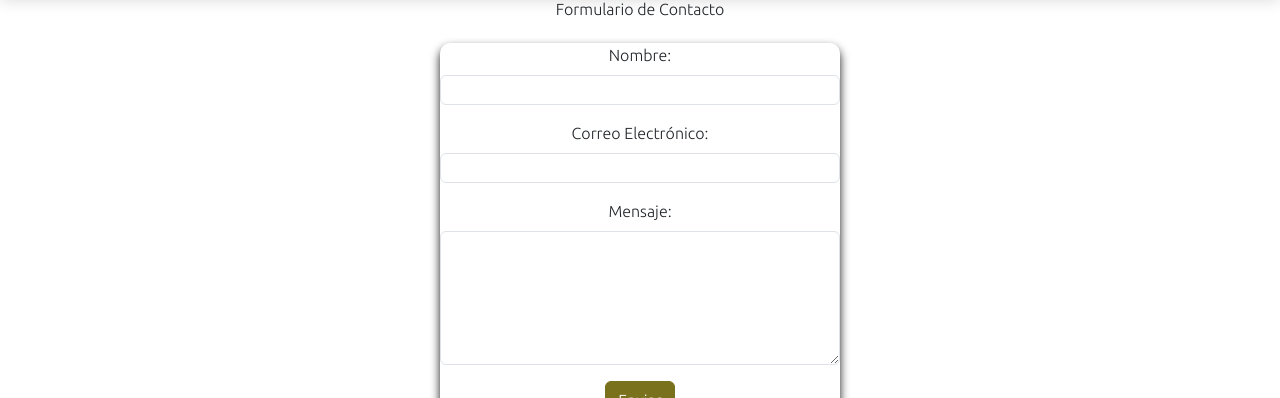
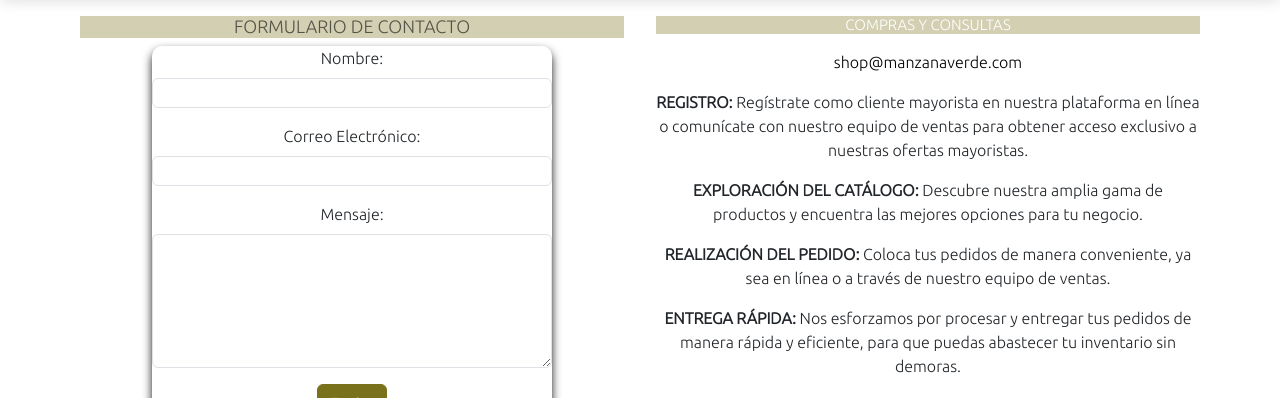
Before and after one commit to mfrancischini/PreEntrega3Francischini, a plain HTML site: page paginas/contacto.html in a window 1280 px wide. Shown: the part 94-492 px from the top of the page. Drawn offline with nearby package versions, Linux system fonts and the light colour scheme.

Commit message:
Se agrego texto en nosotros, contenido en contacto y un if en galeria

```diff
--- a/css/_footer.scss
+++ b/css/_footer.scss
@@ -1,4 +1,7 @@
 /* Inicio Footer */
+
+$animation-duration: 1s;
+$animation-timing-function: ease-in-out;
 
 h3 {
     text-align: center;
@@ -51,10 +54,6 @@ h3 {
     align-self: center;
 }
 
-// Definir variables para la duración y el tipo de animación
-$animation-duration: 1s;
-$animation-timing-function: ease-in-out;
-
 .rotate-animation {
   transform: rotate(0deg);
   transition: transform $animation-duration $animation-timing-function;
--- a/css/_formulario.scss
+++ b/css/_formulario.scss
@@ -19,4 +19,24 @@
     }
 }
 
+#titulo-formulario {
+    text-align: center;
+    text-transform: uppercase;
+    color: #00000098;
+    font-size: 18px;
+}
+
+a {
+    text-decoration: none;
+    color: #000;
+
+    &:hover {
+        color: $color-secundario;
+    }
+}
+span{
+    text-transform: uppercase;
+    font-weight: bold;
+}
+
 /* Fin Formulario Contacto */
--- a/css/_galeria.scss
+++ b/css/_galeria.scss
@@ -32,12 +32,25 @@
 
 
 @for $i from 1 through 12 {
-    .item#{$i} {
-        grid-area: img#{$i};
-        background-image:url(../imagenes/img#{$i}.jpg);
+    @if $i % 2==0 {
+        .item#{$i} {
+            grid-area: img#{$i};
+            background-image: url(../imagenes/img#{$i}.jpg);
+            border-color: $color-secundario;
+
+        }
     }
 
+    @else {
+        .item#{$i} {
+            grid-area: img#{$i};
+            background-image: url(../imagenes/img#{$i}.jpg);
+            border-radius: 50%;
+            border-color: $color-footer;
+        }
+    }
 }
 
 
+
 /* Fin Bloque Galeria */
--- a/css/_nosotros.scss
+++ b/css/_nosotros.scss
@@ -15,7 +15,6 @@
     }
 }
 
-
 .nosotros-apple {
     font-size: 60px;
 }
--- a/css/_novedades.scss
+++ b/css/_novedades.scss
@@ -3,7 +3,6 @@
 section {
     max-width: 90%;
 }
-
 @mixin title {
     text-align: center;
     text-transform: uppercase;
--- a/paginas/contacto.html
+++ b/paginas/contacto.html
@@ -3,7 +3,8 @@
 
 <head>
   <meta charset="UTF-8">
-  <meta name="description" content="Juguetería mayorista y minorista, Contactanos y nos comunicaremos contigo, brindamos ascesoramiento las 24 hs." />
+  <meta name="description"
+    content="Juguetería mayorista y minorista, Contactanos y nos comunicaremos contigo, brindamos ascesoramiento las 24 hs." />
   <meta name="keywords"
     content="CREATIVIDAD, JUEGOS DE MESA, LIBROS, PIZARRAS, MASAS, PLASTILINAS, BURBUJEROS, DISFRACES, METEGOLES, BICICLETAS, TRICICLOS, SKATES, MONOPATINES, ROLLERS, PATINES, INFLABLES, PELOTEROS, PAW PATROL, TOY STORY, CARS, PLAYMOBIL, SCOOBY DOO, PJ MASKS, FROZEN, NERF, MICKEY MOUSE, PEPPA PIG, LEGO, LA GRANJA DE ZENON, MUÑECAS, MUÑECOS Y PELUCHES, PRIMERA INFANCIA, CUNAS Y RODADOS, DIDÁCTICOS, JUGUETES" />
   <meta name="viewport" content="width=device-width, initial-scale=1.0">
@@ -72,15 +73,13 @@
 
   <main>
 
-    <h1 class="text-center shadow">CONTACTO</h1>
-
+    <h1 class="text-center shadow">CONTACTOS</h1>
 
     <!-- FORMULARIO CONTACTO -->
-    <section class="container mb-4">
+    <section class="container-fluid mb-4">
       <div class="row">
-
-        <div class="col-lg-12 col-md-12 col-sm-12 text-center">
-          <h6 class="mb-4">Formulario de Contacto</h6>
+        <div class="col-lg-6 col-md-6 col-sm-12 text-center p-3">
+          <h2 id="titulo-formulario">Formulario de Contacto</h2>
           <form class="form-contacto">
             <div class="mb-3">
               <label for="nombre" class="form-label">Nombre:</label>
@@ -98,6 +97,28 @@
           </form>
         </div>
 
+        <div class="col-lg-6 col-md-6 col-sm-12 text-center p-3">
+
+          <h3 class="mb-3">COMPRAS Y CONSULTAS</h3>
+
+          <p><a href="mailto:shop@manzanaverde.com">shop@manzanaverde.com</a></p>
+
+          <p><span>Registro:</span> Regístrate como cliente mayorista en nuestra plataforma en línea o comunícate con nuestro equipo
+            de ventas para obtener acceso exclusivo a nuestras ofertas mayoristas.</p>
+          <p>
+            <span>Exploración del Catálogo:</span> Descubre nuestra amplia gama de productos y encuentra las mejores opciones para tu
+            negocio.</p>
+          <p>
+            <span> Realización del Pedido:</span> Coloca tus pedidos de manera conveniente, ya sea en línea o a través de nuestro
+            equipo de ventas.</p>
+          <p>
+            <span>Entrega Rápida:</span> Nos esforzamos por procesar y entregar tus pedidos de manera rápida y eficiente, para que
+            puedas abastecer tu inventario sin demoras.</p>
+
+
+
+        </div>
+      </div>
     </section>
 
     <!-- FIN FORMULARIO CONTACTO -->
```
Also changed, not shown: paginas/nosotros.html (+2 -9 lines), css/estilos.css, imagenes/contacto.png (added), 2 other files. Lines whose indentation alone changed are shown as unchanged.
